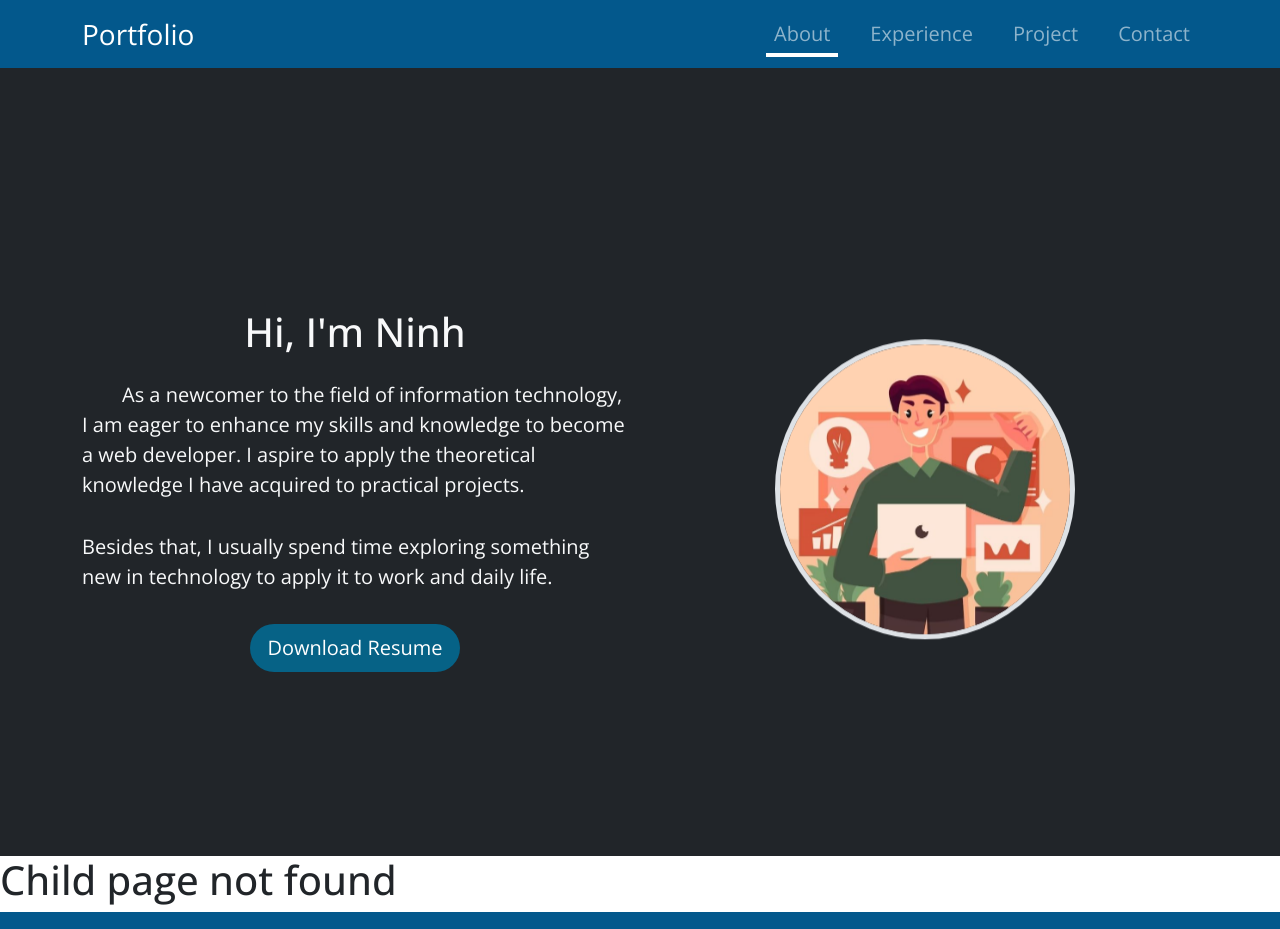
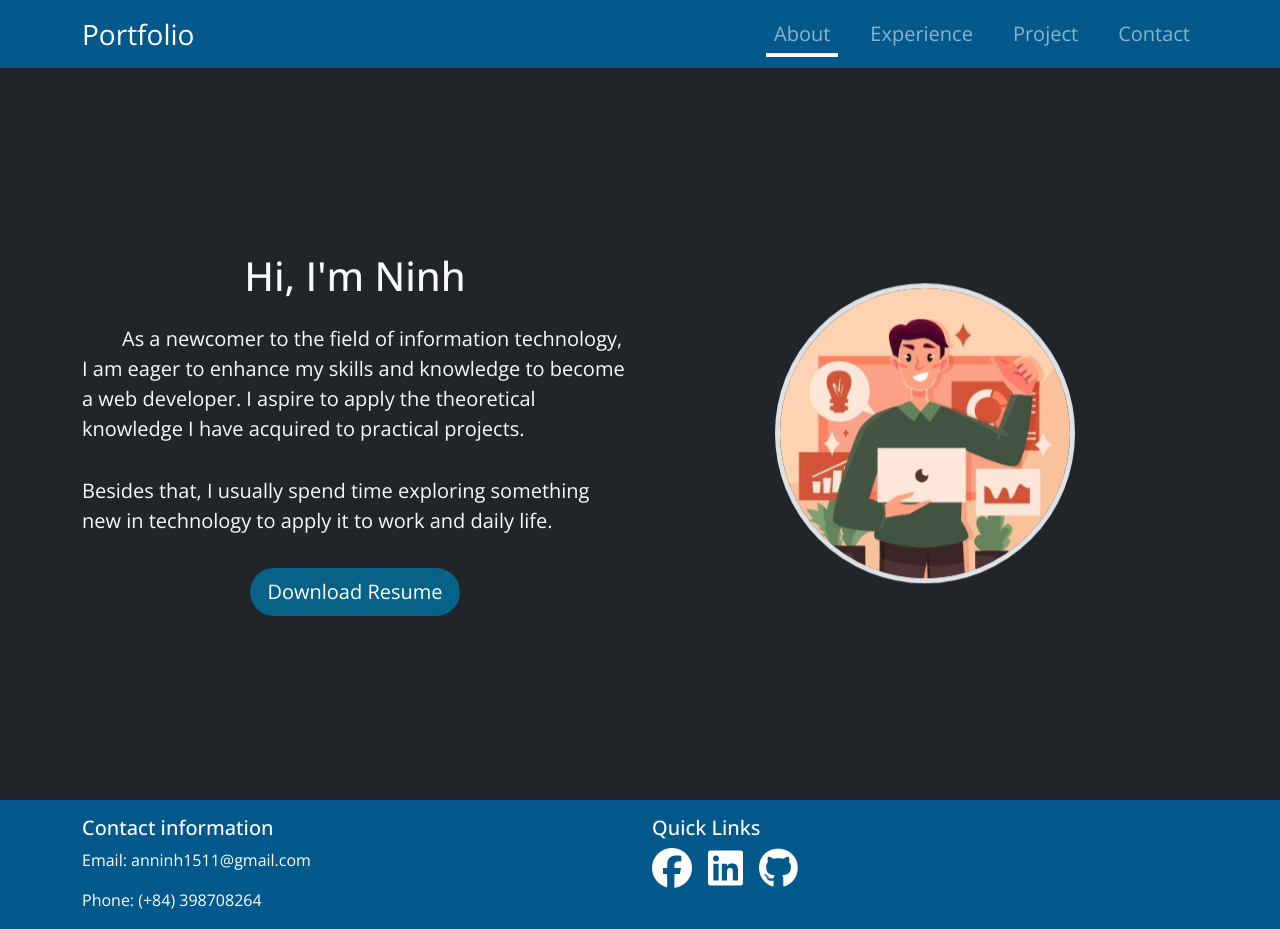
Before and after one commit to AnNinh2605/Portfolio, a React (Vite) app in the folder Client/: page / in a window 1280 px wide. Shown: the top 929 px of the page. Built offline with nearby package versions, Linux system fonts and the light colour scheme.

Commit message:
<fix> Add outlet again

```diff
--- a/Client/src/Components/Layout.jsx
+++ b/Client/src/Components/Layout.jsx
@@ -54,11 +54,7 @@ const Layout = () => {
                 </Container>
             </Navbar>
 
-            <h1 className='fs-1'>Child page not found</h1>
-            <div>
-                <Outlet />
-            </div>
-            <h1 className='fs-1'>Child page not found</h1>
+            <Outlet></Outlet>
 
             <footer className="blue-bg-color text-white">
                 <div className="container py-3">
```
